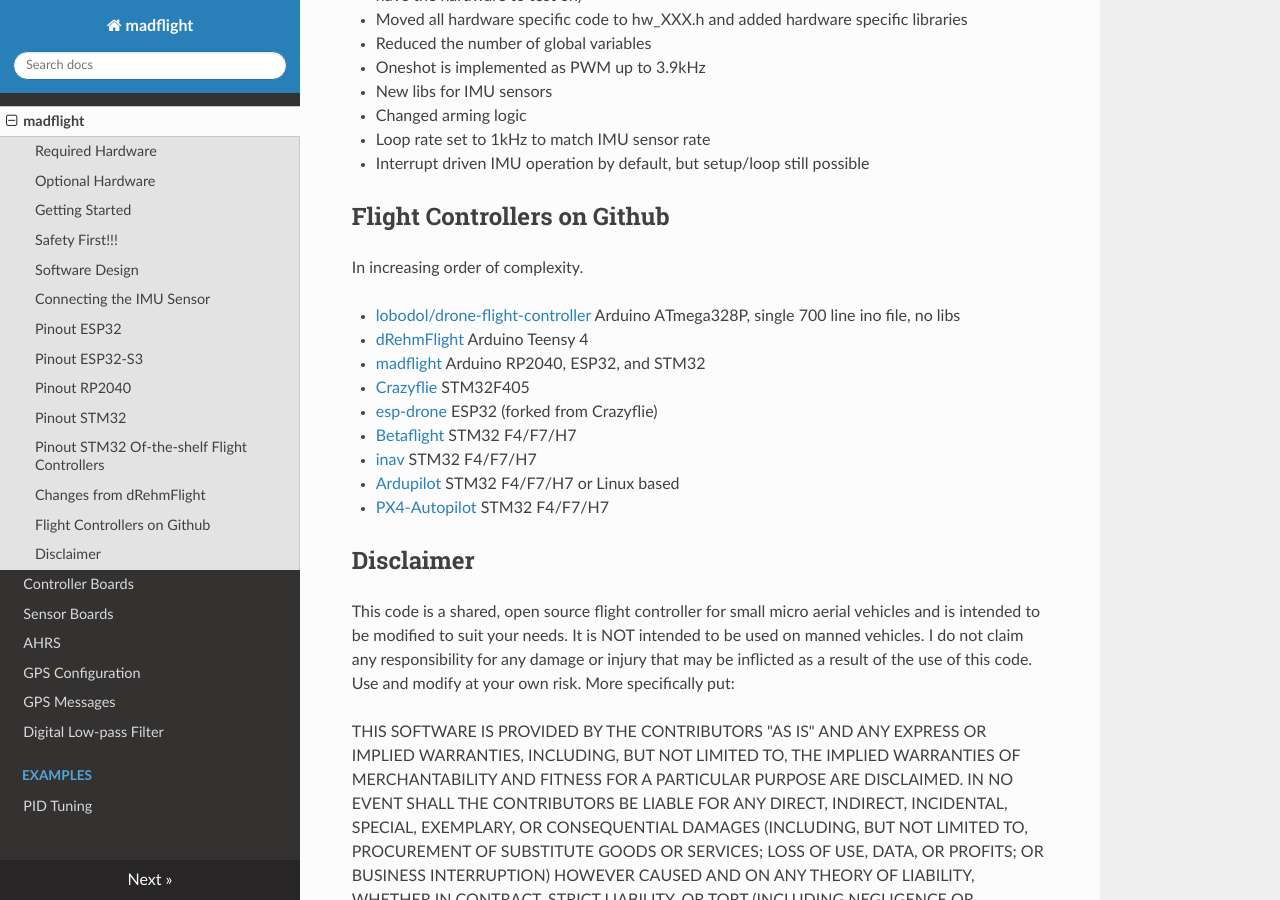
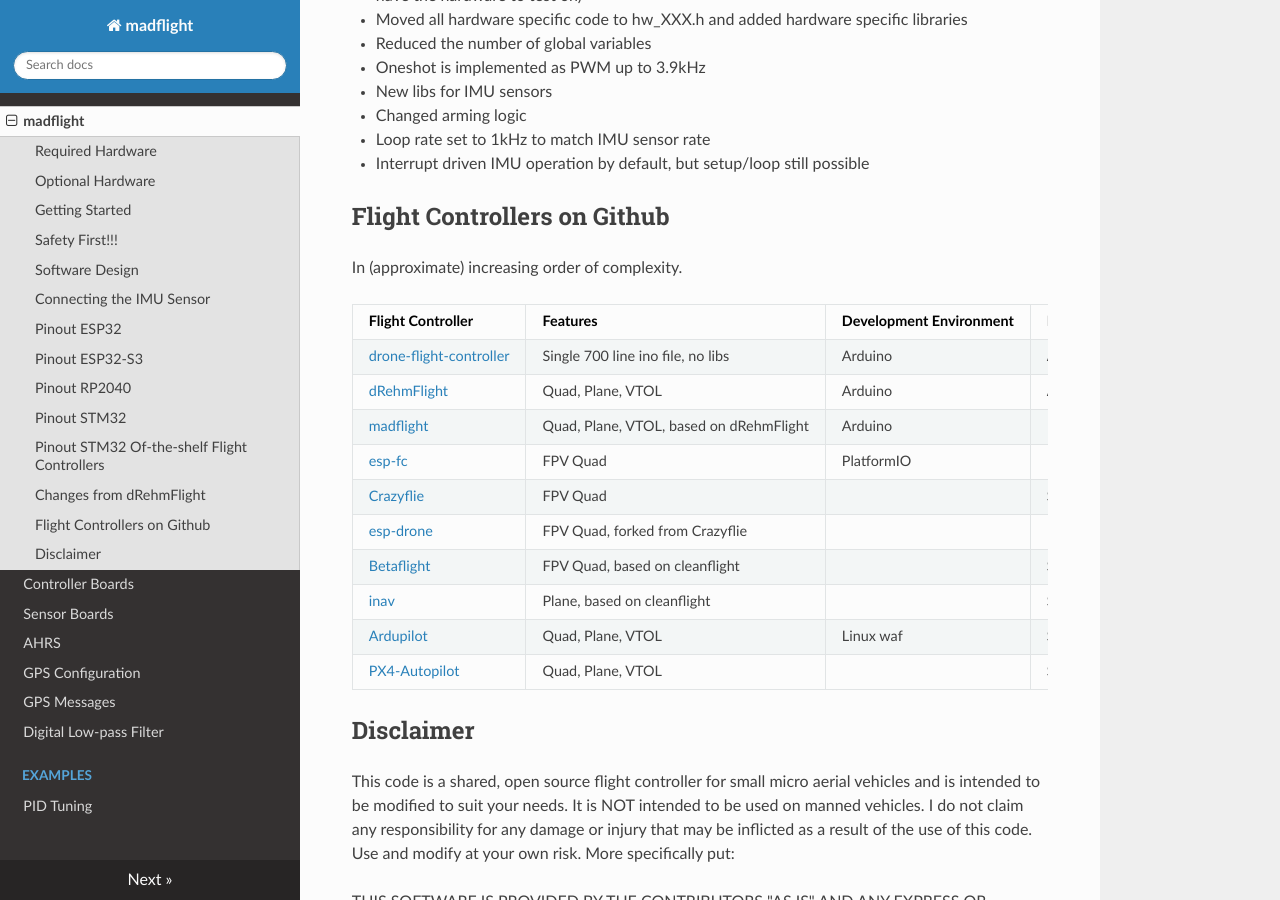
Before and after one commit to qqqlab/madflight-docs, an MkDocs documentation site: the page built from docs/index.md, in a window 1280 px wide and 900 px high, scrolled down 9157 px. Built offline with MkDocs 1.6.1, drawn with Linux system fonts in a browser that asks for light colours; nearby versions of some CDN libraries.

Commit message:
Update index.md

```diff
--- a/docs/index.md
+++ b/docs/index.md
@@ -262,18 +262,20 @@
 
 ## Flight Controllers on Github
 
-In increasing order of complexity.
+In (approximate) increasing order of complexity.
 
-- [lobodol/drone-flight-controller](https://github.com/lobodol/drone-flight-controller) Arduino ATmega328P, single 700 line ino file, no libs
-- [dRehmFlight](https://github.com/nickrehm/dRehmFlight) Arduino Teensy 4
-- [madflight](https://github.com/qqqlab/madflight) Arduino RP2040, ESP32, and STM32
-- [Crazyflie](https://github.com/bitcraze/crazyflie-firmware) STM32F405
-- [esp-drone](https://github.com/espressif/esp-drone.git) ESP32 (forked from Crazyflie)
-- [Betaflight](https://github.com/betaflight/betaflight) STM32 F4/F7/H7
-- [inav](https://github.com/iNavFlight/inav) STM32 F4/F7/H7
-- [Ardupilot](https://github.com/ArduPilot/ardupilot) STM32 F4/F7/H7 or Linux based
-- [PX4-Autopilot](https://github.com/PX4/PX4-Autopilot) STM32 F4/F7/H7
-
+| Flight Controller | Features | Development Environment | Microcontroller |
+|:-|:-|:-|:-|
+[drone-flight-controller](https://github.com/lobodol/drone-flight-controller) | Single 700 line ino file, no libs | Arduino | ATmega328P
+[dRehmFlight](https://github.com/nickrehm/dRehmFlight) | Quad, Plane, VTOL | Arduino | Arduino Teensy 4
+[madflight](https://github.com/qqqlab/madflight) | Quad, Plane, VTOL, based on dRehmFlight | Arduino | ESP32, RP2040, and STM32
+[esp-fc](https://github.com/rtlopez/esp-fc) | FPV Quad | PlatformIO | ESP32
+[Crazyflie](https://github.com/bitcraze/crazyflie-firmware) | FPV Quad | | STM32F405
+[esp-drone](https://github.com/espressif/esp-drone.git) | FPV Quad, forked from Crazyflie | | ESP32
+[Betaflight](https://github.com/betaflight/betaflight) | FPV Quad, based on cleanflight | | STM32 F4/F7/H7
+[inav](https://github.com/iNavFlight/inav) | Plane, based on cleanflight | | STM32 F4/F7/H7
+[Ardupilot](https://github.com/ArduPilot/ardupilot) | Quad, Plane, VTOL | Linux waf | STM32 F4/F7/H7 or Linux based
+[PX4-Autopilot](https://github.com/PX4/PX4-Autopilot) | Quad, Plane, VTOL | | STM32 F4/F7/H7 |
 
 ## Disclaimer
 
```
